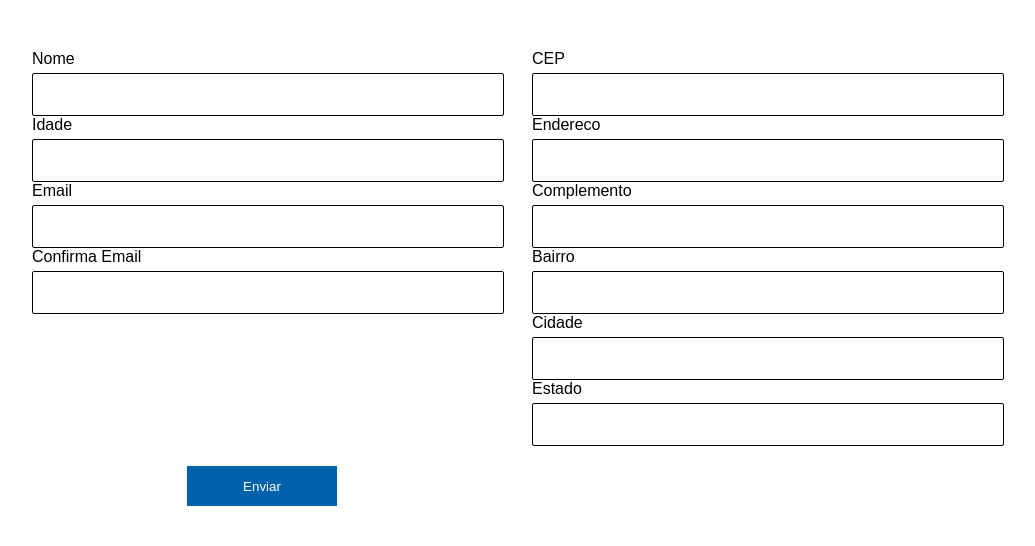
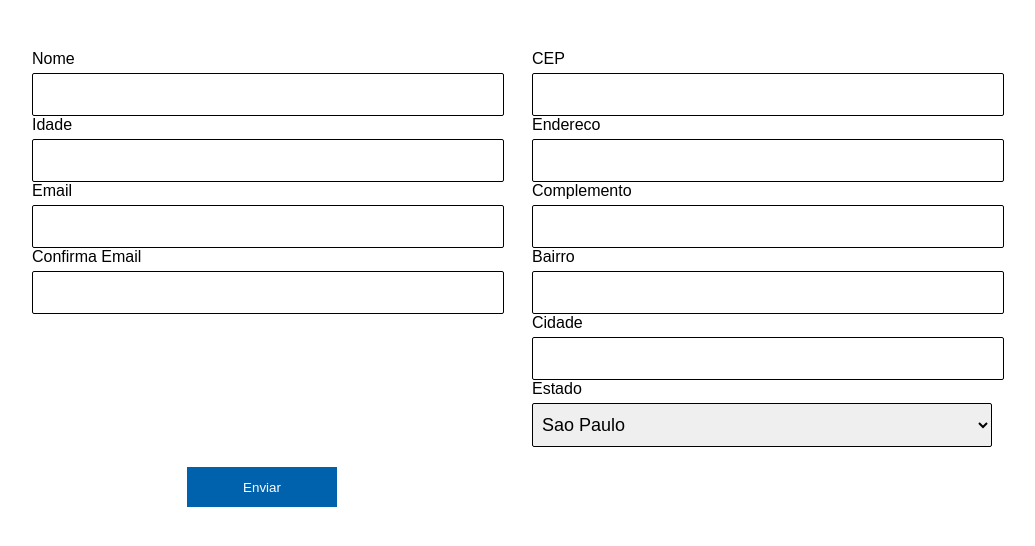
Before and after one commit to RodResq/angular-forms-labs, an Angular app: page / in a window 1280 px wide. Shown: the top 546 px of the page, without its empty margins (128-1163 px from the left). Built offline with nearby package versions, Linux system fonts and the light colour scheme.

Commit message:
review data drivin forms

```diff
--- a/src/app/components/data-driven/data-driven.component.html
+++ b/src/app/components/data-driven/data-driven.component.html
@@ -40,7 +40,10 @@
     </label>
     <label>
       <p>Estado</p>
-      <input type="text" formControlName="uf">
+<!--      <input type="text" formControlName="uf">-->
+      <select formGroupName="uf">
+        <option *ngFor="let state of states" [value]="state.sigla">{{ state.nome }}</option>
+      </select>
     </label>
   </div>
   <button type="submit">Enviar</button>
--- a/src/app/components/data-driven/data-driven.component.ts
+++ b/src/app/components/data-driven/data-driven.component.ts
@@ -11,6 +11,14 @@ import {HttpClient} from '@angular/common/http';
 export class DataDrivenComponent implements OnInit {
 
   myForm: FormGroup;
+
+  states = [
+    {nome:'Sao Paulo', sigla:'SP'},
+    {nome:'Rio de Janeiro', sigla:'RJ'},
+    {nome:'Parana', sigla:'PR'},
+    {nome:'Minas Gerais', sigla:'MG'},
+    {nome:'Para', sigla:'PA'}
+  ]
 
   constructor(
     private formBuilder: FormBuilder,
```
